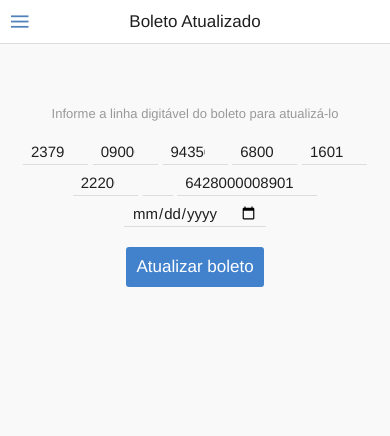
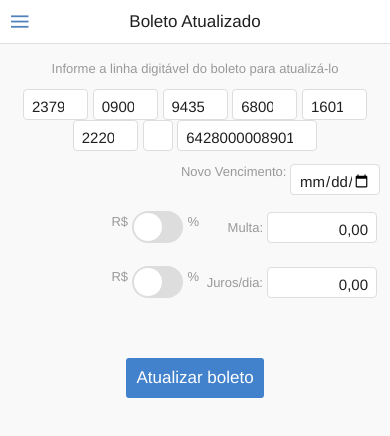
Before and after one commit to hdsonsilva/boletoatualizado, a website: page www/index.html in a window 390 px wide. Drawn offline with nearby package versions, Linux system fonts and the light colour scheme; some packages are replaced by stand-ins of ours; files whose address does not match are found by name.

Commit message:
Nova atualizacao

```diff
--- a/www/index.html
+++ b/www/index.html
@@ -97,6 +97,7 @@
 
     <script>
         angular.module('app', ['onsen']);
+
     </script>
 
     <ons-sliding-menu menu-page="menu.html" main-page="page1.html" side="left"
@@ -158,19 +159,52 @@
                 <div class="center">Boleto Atualizado</div>
             </ons-toolbar>
 
-            <ons-row style="margin-top: 50px; text-align: center;">
+            <ons-row style="margin-top: 5px; text-align: center;">
                 <ons-col>
                     <p style="color: #999; font-size: 13px;">Informe a linha digitável do boleto para atualizá-lo</p>
-                    <input id='b1' type="number" class="text-input--underbar" placeholder="00000" value="23790" style="width:65px">
-                    <input id='b2' type="number" class="text-input--underbar" placeholder="00000" value="09000" style="width:65px">
-                    <input id='b3' type="number" class="text-input--underbar" placeholder="00000" value="94356" style="width:65px">
-                    <input id='b4' type="number" class="text-input--underbar" placeholder="00000" value="680002" style="width:65px">
-                    <input id='b5' type="number" class="text-input--underbar" placeholder="00000" value="16012" style="width:65px">
-                    <input id='b6' type="number" class="text-input--underbar" placeholder="00000" value="222002" style="width:65px">
-                    <input id='b7' type="number" class="text-input--underbar" placeholder="0" value="1" style="width:30px">
-                    <input id='b8' type="number" class="text-input--underbar" placeholder="00000000000008" value="64280000089012" style="width:140px">
+                    <input id='b1' type="number" class="text-input" placeholder="00000" value="23790" style="width:65px;background:white;">
+                    <input id='b2' type="number" class="text-input" placeholder="00000" value="09000" style="width:65px;background:white;">
+                    <input id='b3' type="number" class="text-input" placeholder="00000" value="94356" style="width:65px;background:white;">
+                    <input id='b4' type="number" class="text-input" placeholder="00000" value="680002" style="width:65px;background:white;">
+                    <input id='b5' type="number" class="text-input" placeholder="00000" value="16012" style="width:65px;background:white;">
+                    <input id='b6' type="number" class="text-input" placeholder="00000" value="222002" style="width:65px;background:white;">
+                    <input id='b7' type="number" class="text-input" placeholder="0" value="1" style="width:30px;background:white;">
+                    <input id='b8' type="number" class="text-input" placeholder="00000000000008" value="64280000089012" style="width:140px;background:white;">
                     <br>
-                    <input type='date' name='vencimento' value='' class="text-input--underbar">
+
+                    <p style="color: #999; font-size: 13px;width:100%;text-align:right;">Novo Vencimento:  <input type='date' id='vencimento' name='vencimento' value='' class="text-input" style="width:90px;background:white;margin-right:10px"></p>
+
+                    <p style="color: #999; font-size: 13px;width:100%;text-align:right;">
+                        <table width="100%">
+                            <tr>
+                                <td align="right">
+                                    <font style="color: #999; font-size: 13px;">R$ </font><ons-switch var="juros_" onchange="changed()"></ons-switch><font style="color: #999; font-size: 13px;">%</font>
+                                </td>
+                                <td style="width:60px" align="right">
+                                    <font style="color: #999; font-size: 13px;">Multa:</font>
+                                </td>
+                                <td align="right" width="120px">
+                                    <input type='text' id='multa' name='multa' value='0,00' class="text-input" style="width:px;background:white;width:110px;text-align:right;margin-right:10px">
+                                </td>
+                            </tr>
+                        </table>
+                    </p>
+
+                    <p style="color: #999; font-size: 13px;width:100%;text-align:right">
+                        <table width="100%">
+                            <tr>
+                                <td align="right">
+                                    <font style="color: #999; font-size: 13px;">R$ </font><ons-switch var="juros_" onchange="changed()"></ons-switch><font style="color: #999; font-size: 13px;">%</font>
+                                </td>
+                                <td width="60px" align="right">
+                                    <font style="color: #999; font-size: 13px;">Juros/dia:</font>
+                                </td>
+                                <td width="120px" align="right">
+                                    <input type='text' id='juros' name='juros' value='0,00' class="text-input" style="width:px;background:white;width:110px;text-align:right;margin-right:10px">
+                                </td>
+                            </tr>
+                        </table>
+                    </p>
                     <br>
                     <br>
                     <!--<ons-button modifier="material" ng-click="menu.toggleMenu()"> -->
@@ -184,21 +218,20 @@
             </ons-row>
             <ons-row style="margin-top: 10px; text-align: center;">
                 <ons-col>
-                    <p style="color: #999; font-size: 15px;">
+
                         <div id='exiberesultado'>
 
                         </div>
-                    </p>
-                    <p style="color: #999; font-size: 15px;">
+
                         <div id='exibeVencimento'>
 
                         </div>
-                    </p>
-                    <p style="color: #999; font-size: 15px;">
+
+
                         <div id='exibeValor'>
 
                         </div>
-                    </p>
+
                 </ons-col>
             </ons-row>
         </ons-page>
--- a/www/scripts/boleto.js
+++ b/www/scripts/boleto.js
@@ -49,7 +49,7 @@ function verificaLinhaDigitavel(){
     part = numb.substr(0,4) + $('#b8').val() + numb.substr(4,5) + numb.substr(10,10) + numb.substr(21,10);
     dv = mod11(part);
 
-    $("#exiberesultado").html($("#exiberesultado").html()+" "+dv+' '+$('#b8').val());
+    $("#exiberesultado").html("<p style='color: #999; font-size: 15px;'>"+$("#exiberesultado").html()+" "+dv+' '+$('#b8').val()+"</p>");
 
     //Verificando se foi detectado algum erro no codigo de barras
     if( erro == 1){
@@ -59,8 +59,8 @@ function verificaLinhaDigitavel(){
         vencimento = $('#b8').val().substr(0,4);
 
 
-        $('#exibeVencimento').html("Vencimento: "+fatorVencimento(vencimento,'fator'));
-        $('#exibeValor').html("Valor do Boleto: "+String(parseInt($('#b8').val().substr(4,8)))+','+$('#b8').val().substr(12,2));
+        $('#exibeVencimento').html("<p style='color: #999; font-size: 15px;'>Vencimento: "+fatorVencimento(vencimento,'fator')+"</p>");
+        $('#exibeValor').html("<p style='color: #999; font-size: 15px;'>Valor do Boleto: "+String(parseInt($('#b8').val().substr(4,8)))+','+$('#b8').val().substr(12,2)+"</p>");
 
     }
 }
@@ -139,7 +139,12 @@ function digitoVerificadorBloco(linhadigitavel){
 }
 
     ons.ready(function() {
-
+        data = new Date();
+        var mes = (parseInt(data.getMonth())+1);
+        var dia = data.getDate();
+        if(parseInt(dia) < 10)dia = '0'+dia;
+        if(mes < 10)mes = '0'+mes ;
+            $('#vencimento').val(dia+'/'+mes+'/'+data.getFullYear());
             $('#b1').keyup(function(event){
                 if($(this).val().length >= 5){
                     $(this).val($(this).val().substr(0,5));
```
